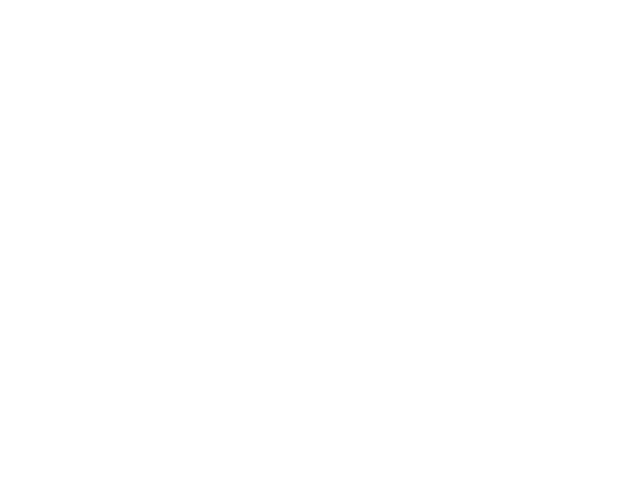
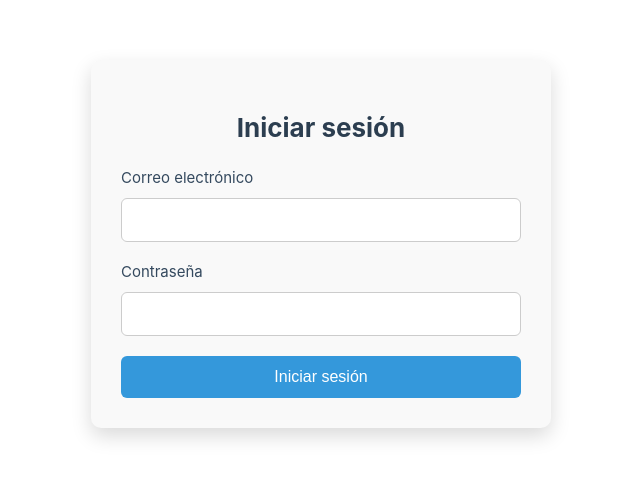
Before and after one commit to KarenFigueredo2528/Forest-Trade, a React (Create React App) app in the folder frontend/: page /login in a window 1280 px wide. Before the commit this address had no page. Shown: the top 478 px of the page, without its empty margins (319-959 px from the left). Built offline with nearby package versions, Linux system fonts and the light colour scheme.

Commit message:
Log in sketch design

```diff
--- a/frontend/src/App.jsx
+++ b/frontend/src/App.jsx
@@ -4,8 +4,8 @@
 // Pages
 import StockPage from './pages/Stocks/StocksPage';
 import RegisterPage from './pages/Register/RegisterPage';
+import LoginPage from './pages/Login/LoginPage';
 // Puedes añadir más páginas luego como:
-// import LoginPage from './pages/LoginPage';
 // import SettingsPage from './pages/SettingsPage';
 
 function App() {
@@ -14,6 +14,7 @@
       <Routes>
         <Route path="/" element={<StockPage />} />
         <Route path="/register" element={<RegisterPage />} />
+        <Route path="/login" element={<LoginPage />} />
       </Routes>
     </Router>
   );
--- a/frontend/src/layouts/Sidebar.jsx
+++ b/frontend/src/layouts/Sidebar.jsx
@@ -12,6 +12,7 @@
           <li>Alertas</li>
           <li>Configuración</li>
           <li><Link to="/register">Registrar Usuario</Link></li> {/* Nuevo ítem */}
+          <li><Link to="/login">Iniciar Sesión</Link></li>
         </ul>
       </nav>
     </aside>
--- a/frontend/src/pages/Login/LoginPage.jsx
+++ b/frontend/src/pages/Login/LoginPage.jsx
@@ -0,0 +1,67 @@
+import React, { useState } from 'react';
+import { useNavigate } from 'react-router-dom';
+import { loginUser } from '../../services/userService';
+import styles from './LoginPage.module.css';
+
+const LoginPage = () => {
+  const [formData, setFormData] = useState({
+    email: '',
+    password: '',
+  });
+  const [error, setError] = useState(null);
+  const navigate = useNavigate();
+
+  const handleChange = (e) => {
+    const { name, value } = e.target;
+    setFormData((prevData) => ({
+      ...prevData,
+      [name]: value,
+    }));
+  };
+
+  const handleSubmit = async (e) => {
+    e.preventDefault();
+    try {
+      await loginUser({email: formData.email, password:formData.password}); // Aquí deberías obtener y guardar el token si tu backend lo devuelve
+      navigate('/dashboard'); // Redirige a tu página principal o dashboard
+    } catch (err) {
+      setError('Inicio de sesión fallido. Verifique sus datos.');
+    }
+  };
+
+  return (
+    <div className={styles.loginContainer}>
+      <h2 className={styles.title}>Iniciar sesión</h2>
+      {error && <p className={styles.error}>{error}</p>}
+      <form onSubmit={handleSubmit} className={styles.form}>
+        <div className={styles.formGroup}>
+          <label htmlFor="email">Correo electrónico</label>
+          <input
+            type="email"
+            id="email"
+            name="email"
+            value={formData.email}
+            onChange={handleChange}
+            required
+          />
+        </div>
+        <div className={styles.formGroup}>
+          <label htmlFor="password">Contraseña</label>
+          <input
+            type="password"
+            id="password"
+            name="password"
+            value={formData.password}
+            onChange={handleChange}
+            required
+          />
+        </div>
+        <button type="submit" className={styles.submitButton}>
+          Iniciar sesión
+        </button>
+      </form>
+    </div>
+  );
+};
+
+export default LoginPage;
--- /dev/null
+++ b/frontend/src/pages/Login/LoginPage.module.css
@@ -0,0 +1,66 @@
+.loginContainer {
+    max-width: 400px;
+    margin: 60px auto;
+    padding: 30px;
+    border-radius: 10px;
+    background-color: #f9f9f9;
+    box-shadow: 0 8px 20px rgba(0, 0, 0, 0.15);
+  }
+
+  .title {
+    text-align: center;
+    font-size: 26px;
+    margin-bottom: 25px;
+    color: #2c3e50;
+  }
+
+  .form {
+    display: flex;
+    flex-direction: column;
+    gap: 20px;
+  }
+
+  .formGroup {
+    display: flex;
+    flex-direction: column;
+  }
+
+  label {
+    font-size: 15px;
+    margin-bottom: 6px;
+    color: #34495e;
+  }
+
+  input {
+    padding: 12px;
+    font-size: 16px;
+    border: 1px solid #ccc;
+    border-radius: 6px;
+    transition: border-color 0.3s;
+  }
+
+  input:focus {
+    border-color: #3498db;
+    outline: none;
+  }
+
+  .submitButton {
+    padding: 12px;
+    font-size: 16px;
+    background-color: #3498db;
+    color: white;
+    border: none;
+    border-radius: 6px;
+    cursor: pointer;
+    transition: background-color 0.3s;
+  }
+
+  .submitButton:hover {
+    background-color: #2980b9;
+  }
+
+  .error {
+    color: #e74c3c;
+    font-size: 14px;
+    text-align: center;
+  }
--- a/frontend/src/pages/Register/RegisterPage.jsx
+++ b/frontend/src/pages/Register/RegisterPage.jsx
@@ -28,6 +28,8 @@
       await registerUser(formData);
       navigate('/login'); // Redirigir a login después del registro exitoso
     } catch (err) {
+      console.log(err);
+
       setError('Registro fallido. Intente nuevamente.');
     }
   };
--- a/frontend/src/services/userService.js
+++ b/frontend/src/services/userService.js
@@ -12,6 +12,17 @@
     throw new Error(error.response?.data?.message || 'Error en el registro');
   }
 };
+
+// Iniciar sesión de usuario
+export const loginUser = async (credentials) => {
+  try {
+    const response = await axios.post(`${API_URL}/login`, credentials); // POST /api/users/login
+    return response.data; // Aquí podría venir el token o la info del usuario
+  } catch (error) {
+    throw new Error(error.response?.data?.message || 'Error en el inicio de sesión');
+  }
+};
+
 
 // Obtener todos los usuarios
 export const getAllUsers = async () => {
```
